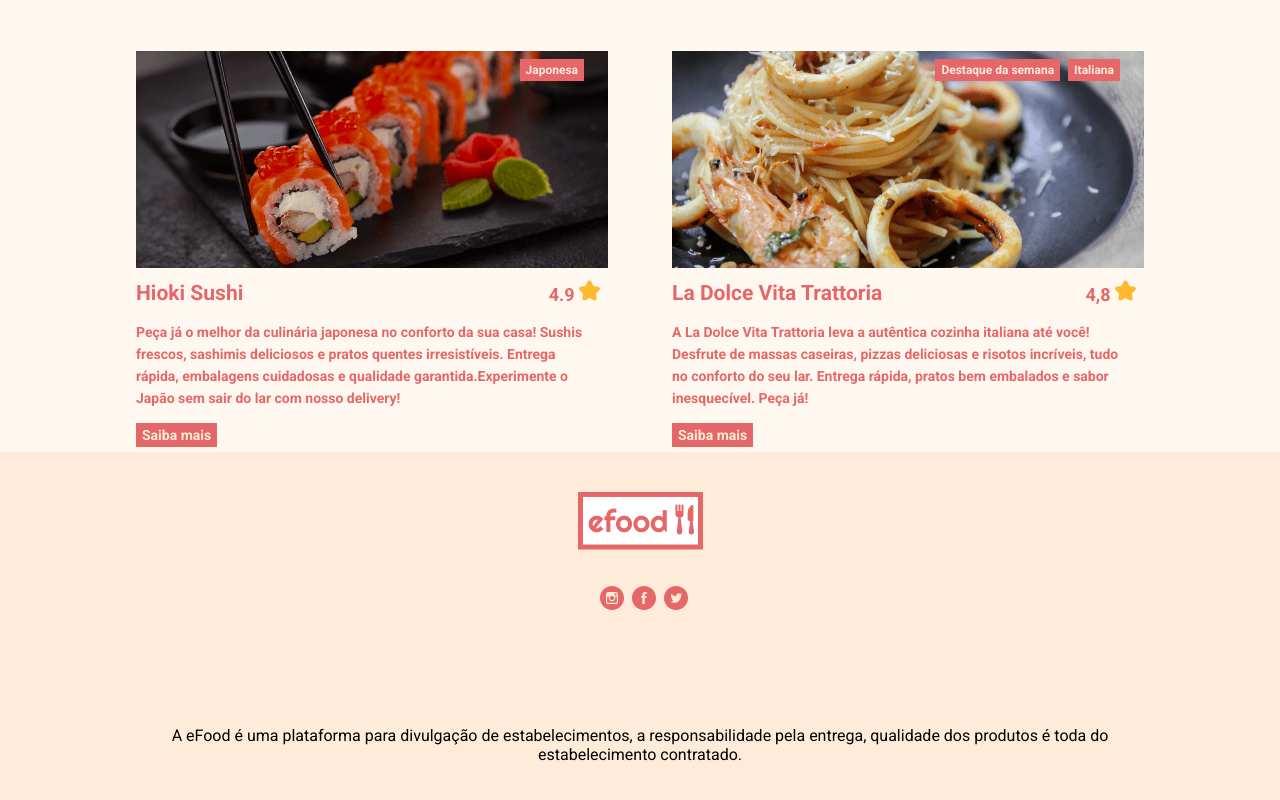
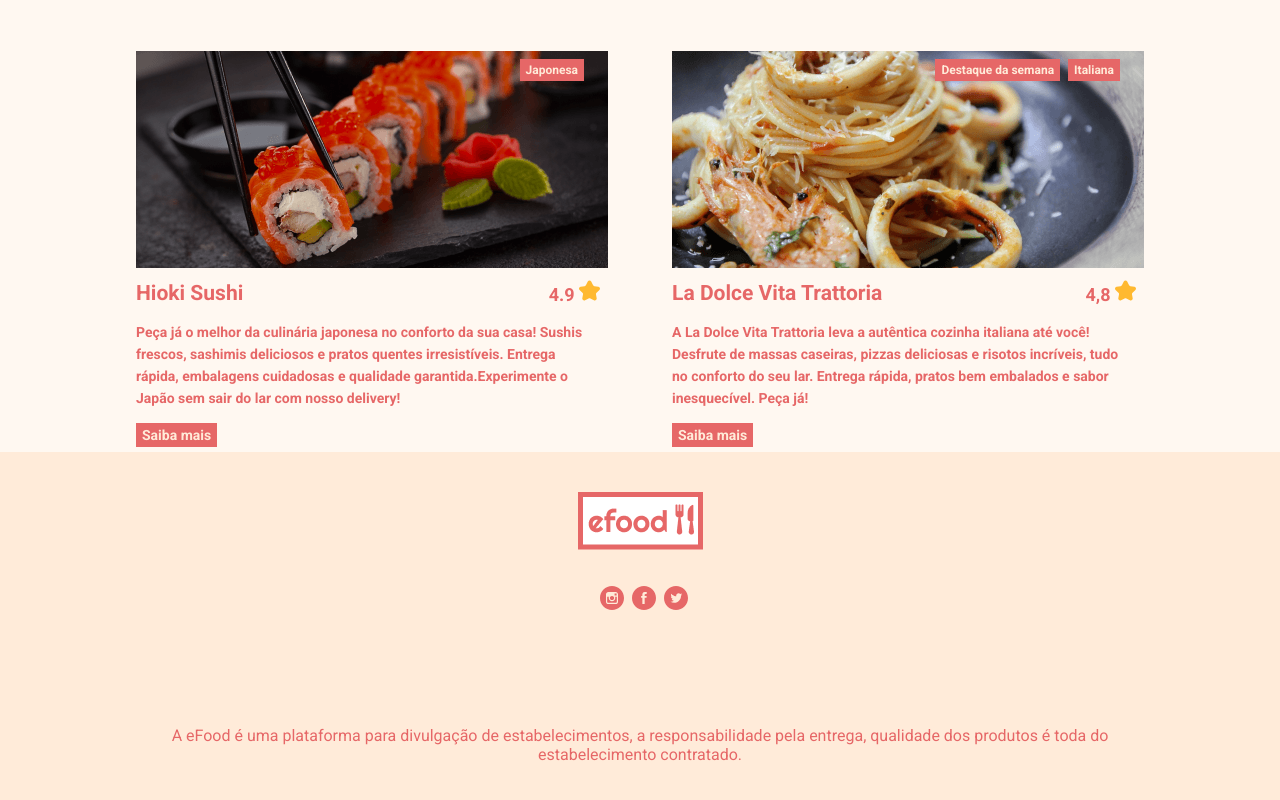
Before and after one commit to FerrariSnow/efood, a React (Create React App) app: page / in a window 1280 px wide. Shown: the part 1319-2119 px from the top of the page. Built offline with nearby package versions, Linux system fonts and the light colour scheme.

Commit message:
ajuste de cor na escrita do footer

```diff
--- a/src/components/Footer/styles.ts
+++ b/src/components/Footer/styles.ts
@@ -5,6 +5,7 @@ export const FooterContainer = styled.footer`
   background-color: ${cores.secundaria};
   padding: 40px;
   text-align: center;
+  color: ${cores.principal};
 
   img {
     margin-bottom: 32px;
```
